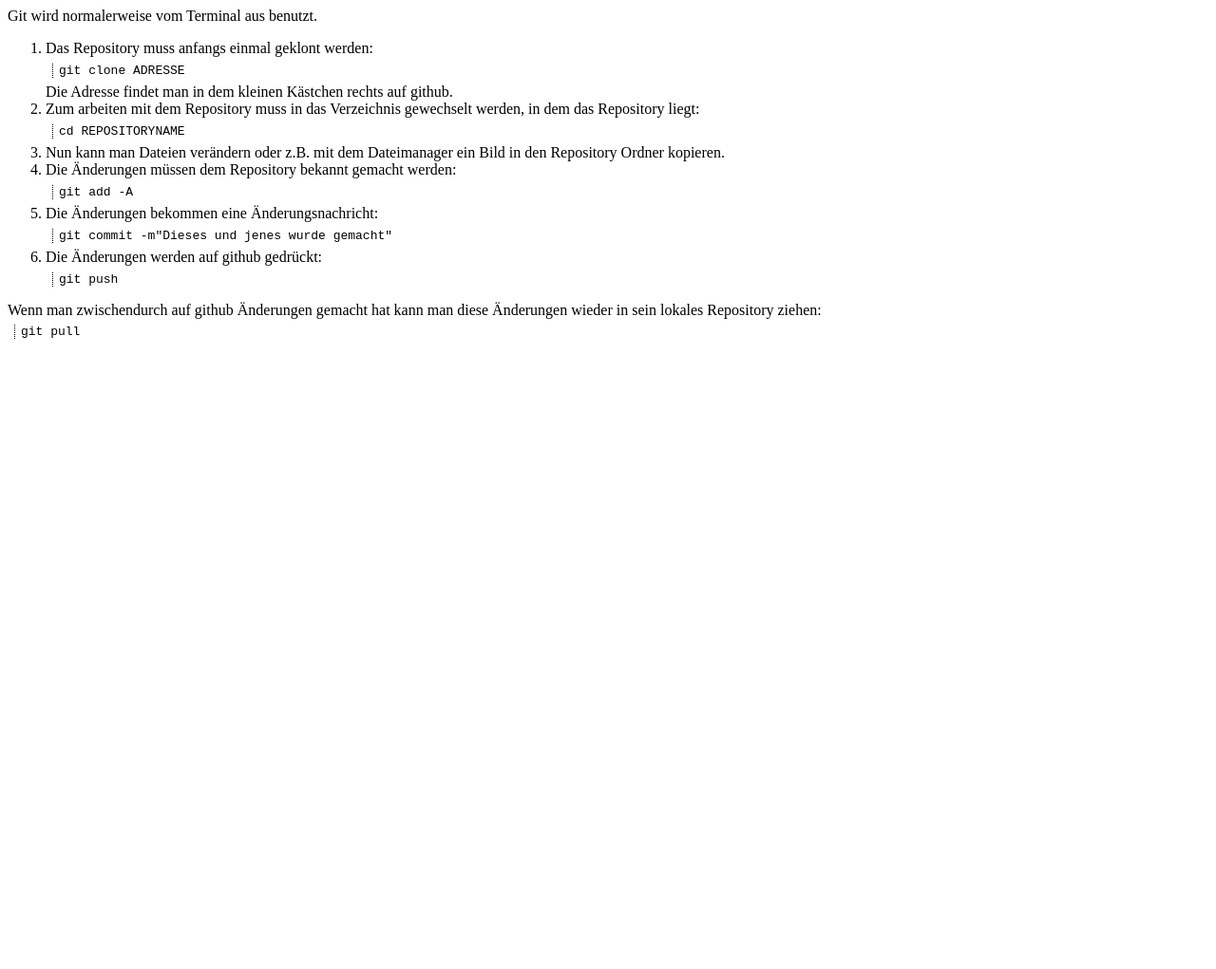
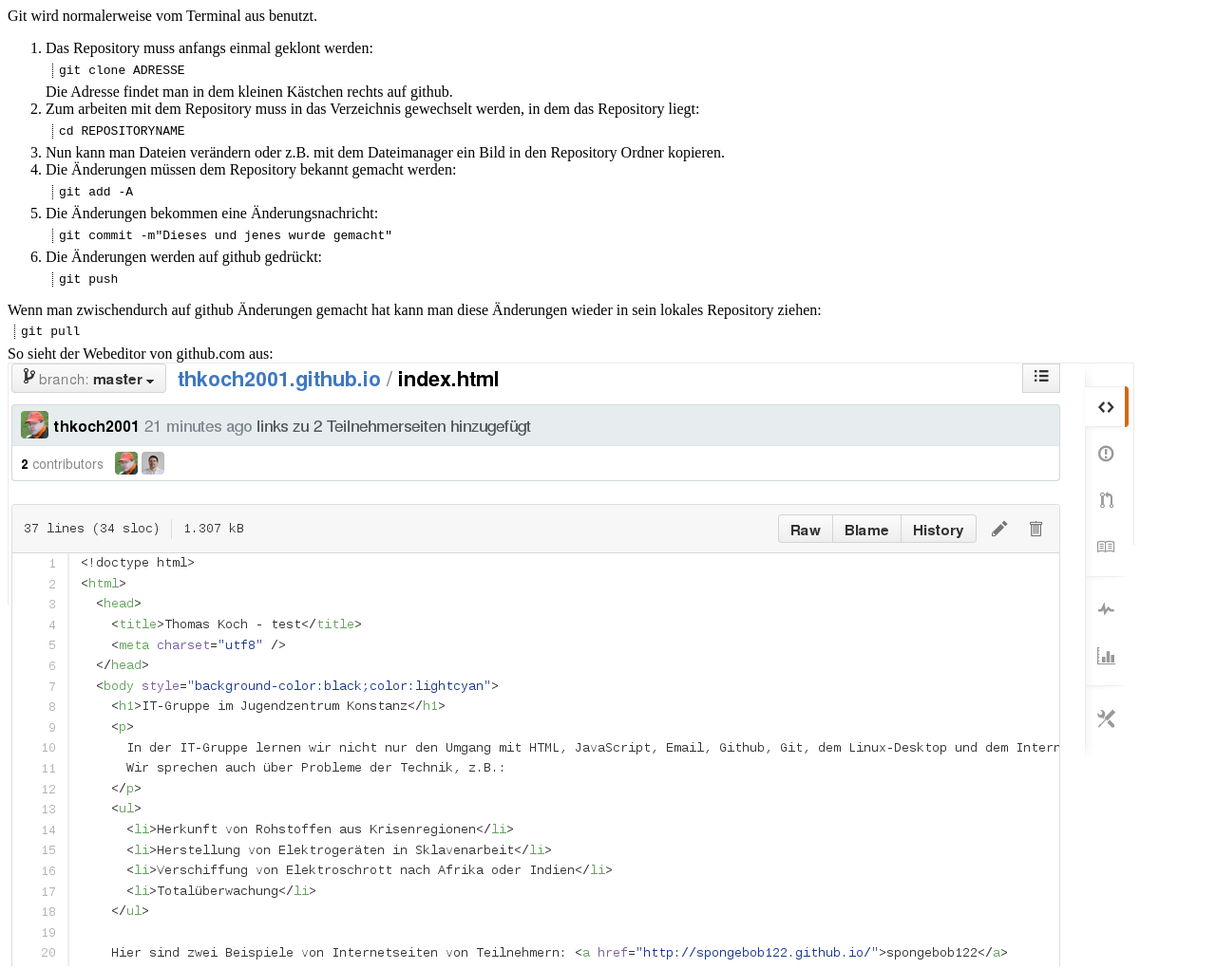
Before and after one commit to thkoch2001/thkoch2001.github.io, a plain HTML site: page git-hilfe.html in a window 1280 px wide. Shown: the whole page at 95% size. Before the commit the page ends 800 px from the top, so only its background shows below. Drawn offline with Linux system fonts and the light colour scheme.

Commit message:
include github_html.png image in git-hilfe site

```diff
--- a/git-hilfe.html
+++ b/git-hilfe.html
@@ -36,5 +36,8 @@
     </ol>
     Wenn man zwischendurch auf github Änderungen gemacht hat kann man diese Änderungen wieder in sein lokales Repository ziehen:
     <code>git pull</code>
+
+    So sieht der Webeditor von github.com aus:
+    <img src="github_html.png" />
   </body>
 </html>
```
